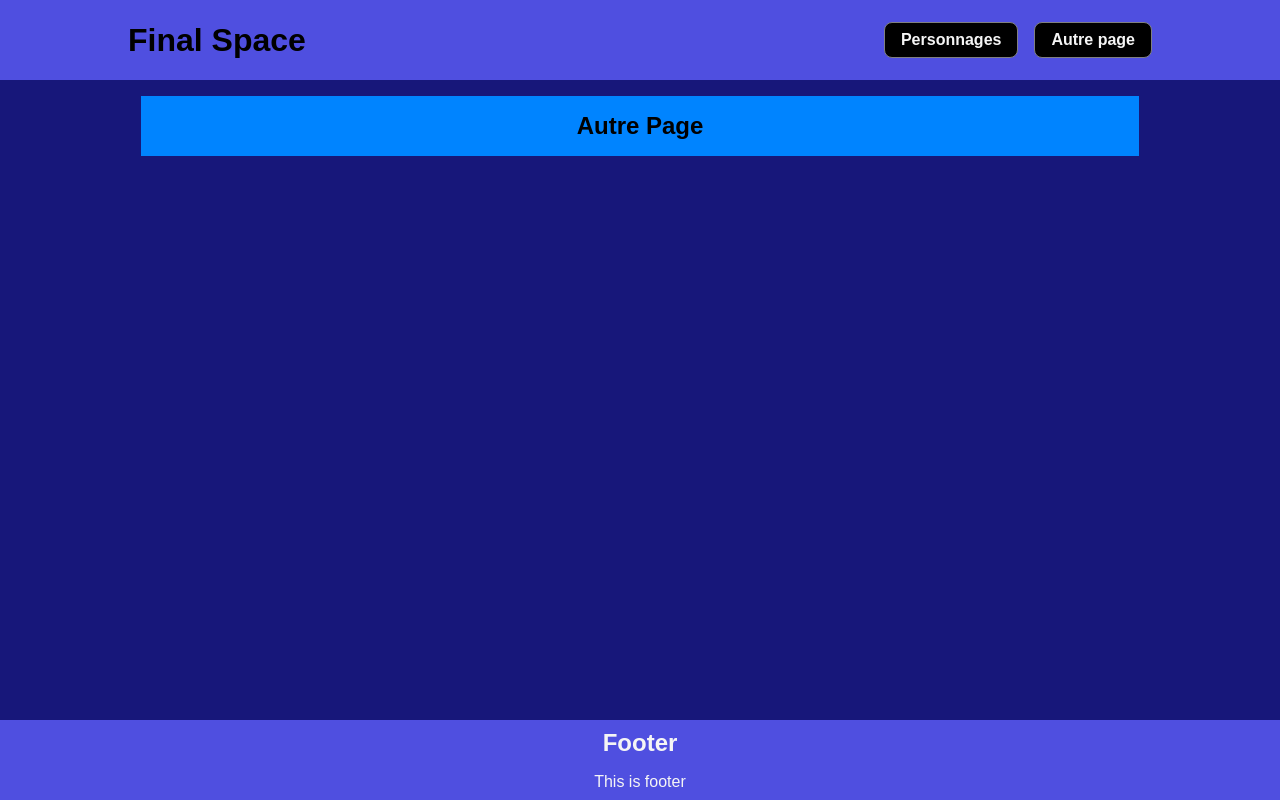
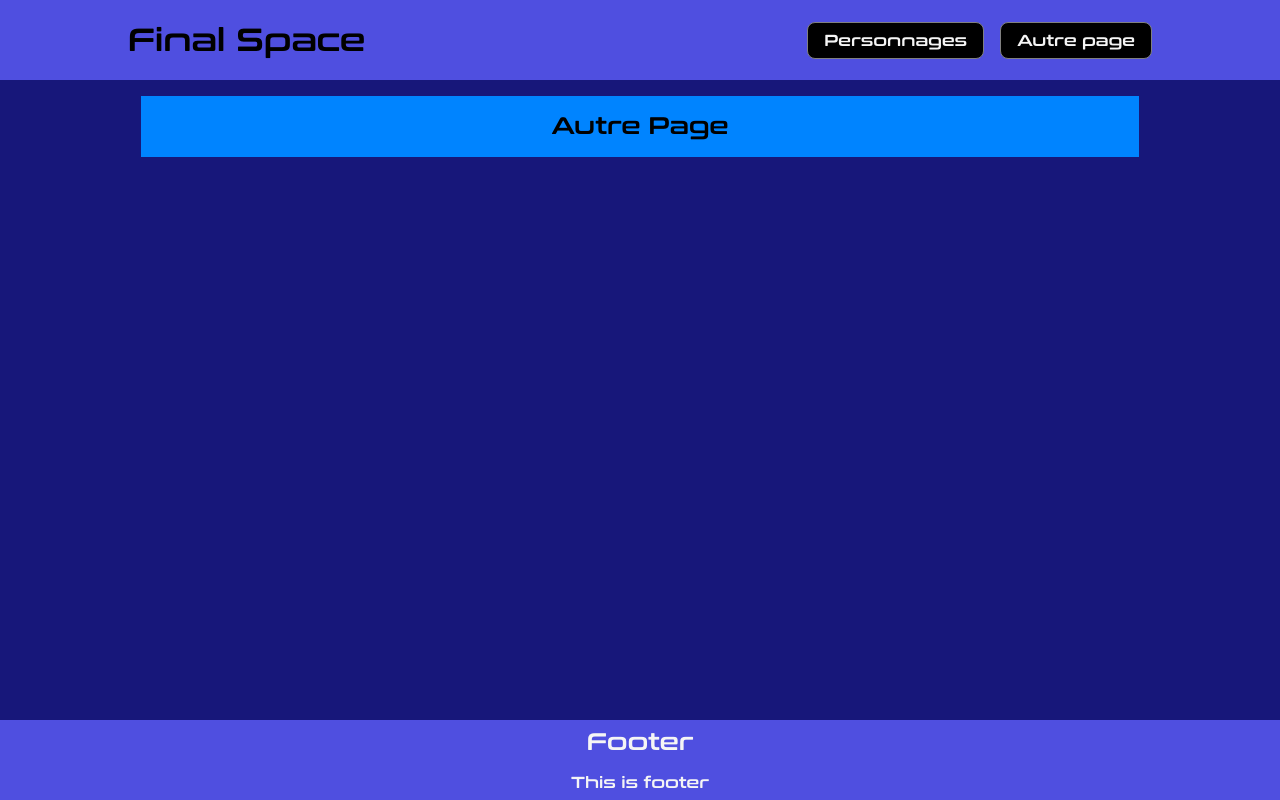
Before and after one commit to natharyu/vite-project, a React (Vite) app: page /autrepage in a window 1280 px wide. Built offline with nearby package versions, Linux system fonts and the light colour scheme.

Commit message:
add custom font

```diff
--- a/src/assets/style/style.scss
+++ b/src/assets/style/style.scss
@@ -1,8 +1,12 @@
+@font-face {
+  font-family: "Final Space";
+  src: url("../font/conthrax-sb.otf");
+}
 * {
   margin: 0;
   padding: 0;
   box-sizing: border-box;
-  font-family: "Poppins", sans-serif;
+  font-family: "Final Space";
 }
 
 html,
```
Also changed, not shown: src/assets/font/conthrax-sb.otf (added).
